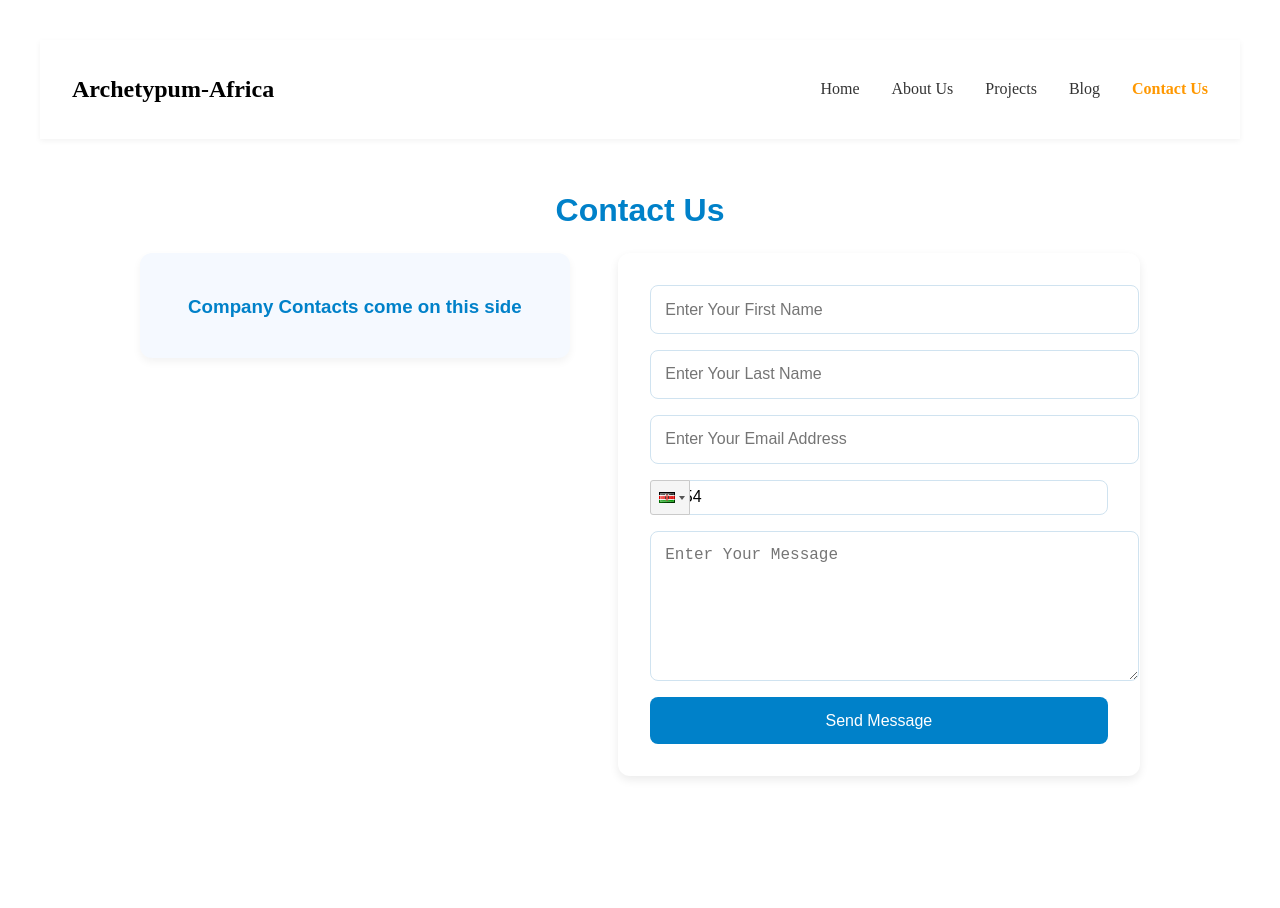
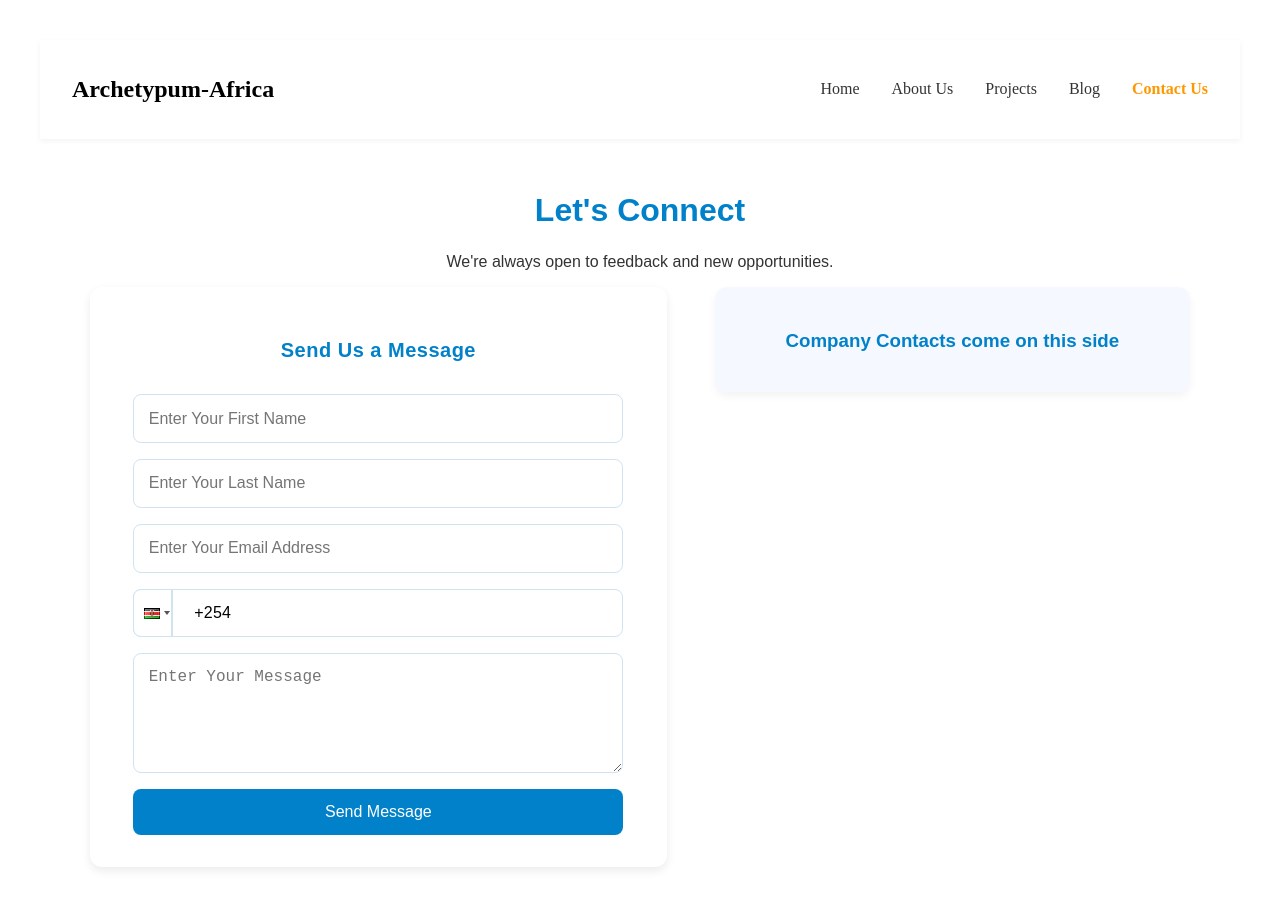
Before and after one commit to monalisasabina/archetypum-frontend, a React (Vite) app: page /contact_us in a window 1280 px wide. Shown: the top 908 px of the page. Before the commit the page ends 848 px from the top, so only its background shows below. Built offline with nearby package versions, Linux system fonts and the light colour scheme.

Commit message:
contact us form

```diff
--- a/src/Pages/ContactUs.jsx
+++ b/src/Pages/ContactUs.jsx
@@ -19,22 +19,20 @@ function ContactUs(){
 
            {/* Header */}
            <div className="contact-header">
-              <h1 >Contact Us</h1>
+              <h1 >Let's Connect</h1>
+              <p>We're always open to feedback and new opportunities.</p>
            </div>
 
            {/* Contact-Content */}
            <div className="contact-content">
 
-              {/* Company Contacts */}
-              <div className="contact-contacts">
-                <h3>Company Contacts come on this side</h3>
-
-              </div>
 
              {/* Contact Form */}
               <div className="contact-form">
 
                 <form onSubmit={handleSubmit}>
+                    <h3>Send Us a Message</h3>
+
                     {/* First Name */}
                     <input
                          type="text"
@@ -85,6 +83,12 @@ function ContactUs(){
 
               </div>
 
+              {/* Company Contacts */}
+              <div className="contact-contacts">
+                <h3>Company Contacts come on this side</h3>
+
+              </div>
+
            </div>
 
         </div>
--- a/src/Pages/contactUs.css
+++ b/src/Pages/contactUs.css
@@ -1,13 +1,3 @@
-/* .contact-content{
-    border: 1px solid black;
-    border-radius: 10px;
-    box-shadow: 0 0 6px rgba(0, 129, 201, 0.2);
-    height: 300px;
-    width: 300px;
-    display: flex;
-} */
-
-
 /* 🌐 Overall Layout */
 .contact-container {
   display: flex;
@@ -33,7 +23,7 @@
   justify-content: center;
   align-items: flex-start;
   gap: 3rem;
-  max-width: 1000px;
+  max-width: 1100px;
   width: 100%;
   flex-wrap: wrap;
 }
@@ -56,11 +46,11 @@
 /* 📝 Contact Form */
 .contact-form {
   flex: 1.2;
+  min-width: 320px;
   background-color: #ffffff;
   padding: 2rem;
   border-radius: 12px;
   box-shadow: 0 4px 10px rgba(0, 0, 0, 0.08);
-  align-items: center;
 }
 
 /* 📋 Form Inputs */
@@ -68,6 +58,21 @@
   display: flex;
   flex-direction: column;
   gap: 1rem;
+  align-items: stretch;     /* ✅ fixes flag + dropdown alignment */
+  text-align: left;         /* ✅ keeps placeholders and inputs proper */
+  width: 100%;
+  max-width: 490px;         /* ✅ centers the form visually */
+  margin: 0 auto;           /* ✅ centers the form container */
+}
+
+/* 📝 Form Title */
+.contact-form h3 {
+  color: #0081c9;
+  margin-bottom: 1rem;
+  text-align: center;
+  font-size: 20px;
+  font-weight: 600;
+  letter-spacing: 0.5px;
 }
 
 .contact-form input,
@@ -79,6 +84,7 @@
   font-size: 1rem;
   outline: none;
   transition: all 0.3s ease;
+  box-sizing: border-box;
 }
 
 .contact-form input:focus,
@@ -87,18 +93,46 @@
   box-shadow: 0 0 0 2px rgba(0, 129, 201, 0.1);
 }
 
-/* 🌍 Phone Input (from react-phone-input-2) */
+/* 🌍 Phone Input (react-phone-input-2 fixes) */
+.contact-mobile .react-tel-input {
+  width: 100% !important;
+}
+
+.contact-mobile .react-tel-input .flag-dropdown {
+  border: 1px solid #d0e3f0 !important;
+  border-radius: 8px 0 0 8px !important;
+  background-color: #ffffff !important;
+}
+
+.contact-mobile .react-tel-input .selected-flag {
+  border-right: 1px solid #d0e3f0 !important;
+  padding: 0 10px !important;
+  border-radius: 8px 0 0 8px !important;
+}
+
 .contact-mobile .react-tel-input .form-control {
   width: 100% !important;
+  padding-left: 60px !important; /* Space for flag */
+  border: 1px solid #d0e3f0 !important;
   border-radius: 8px !important;
-  padding: 0.9rem !important;
-  border: 1px solid #d0e3f0 !important;
+  height: 48px !important;
   font-size: 1rem !important;
+  box-shadow: none !important;
 }
 
 .contact-mobile .react-tel-input .form-control:focus {
   border-color: #0081c9 !important;
   box-shadow: 0 0 0 2px rgba(0, 129, 201, 0.1) !important;
+}
+
+/* Dropdown country list style */
+.react-tel-input .country-list {
+  border-radius: 8px !important;
+  box-shadow: 0 4px 10px rgba(0, 0, 0, 0.15) !important;
+}
+
+.react-tel-input .country-list .country:hover {
+  background-color: #f0f8ff !important;
 }
 
 /* ✉️ Textarea */
```
